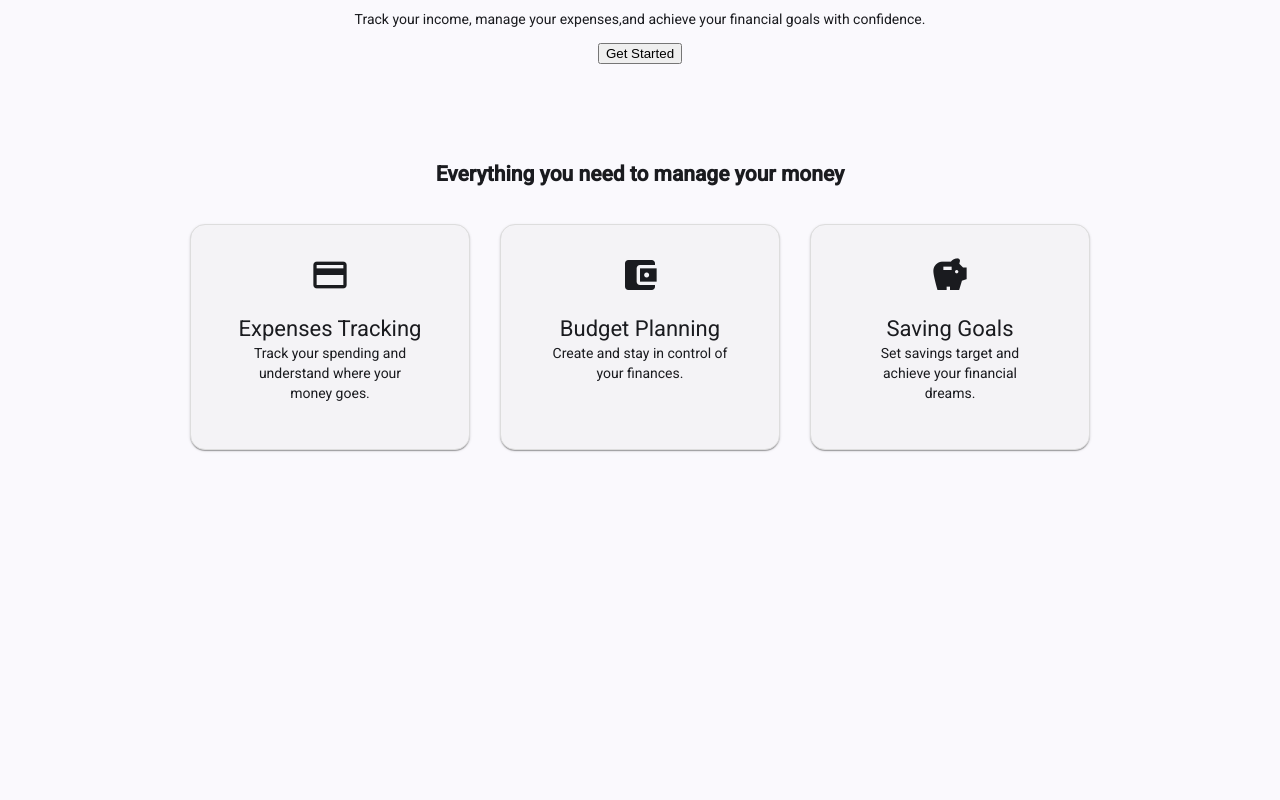
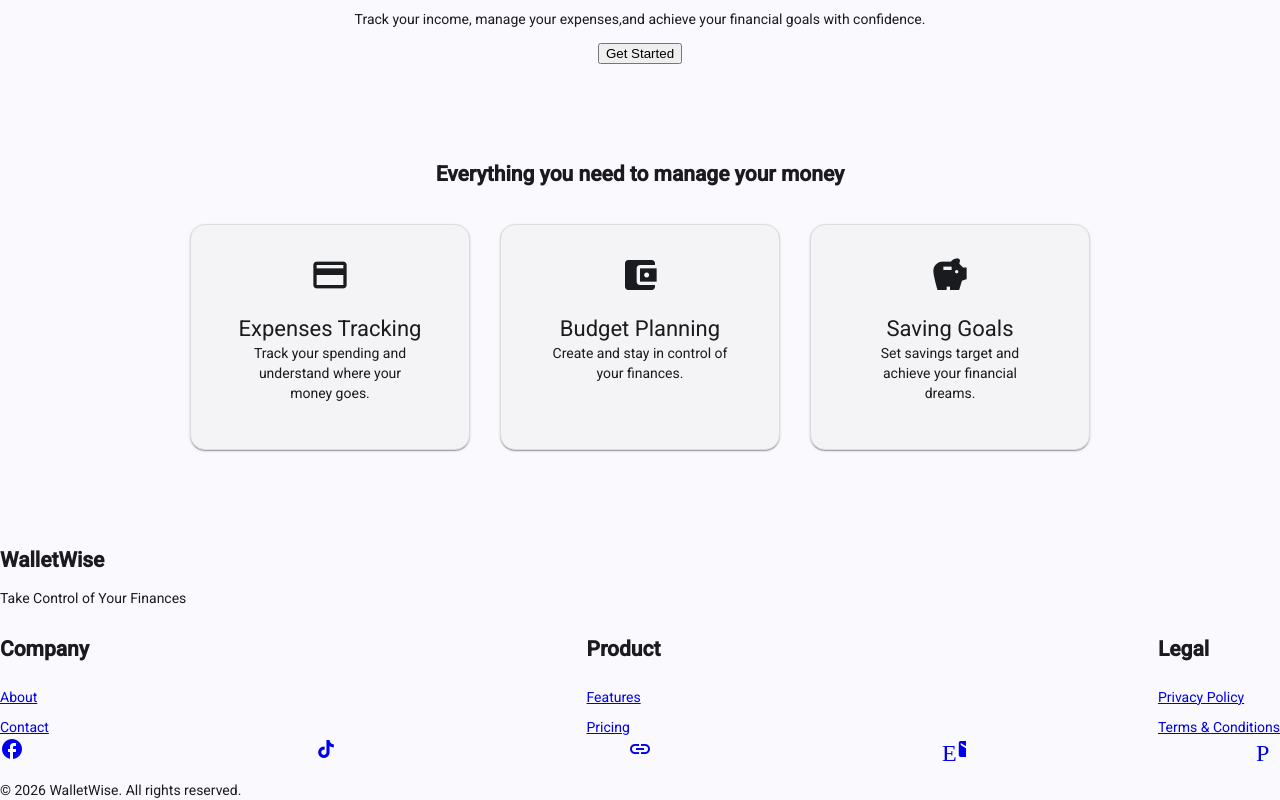
Before and after one commit to Nhlalala23/WalletWise, an Angular app: page / in a window 1280 px wide. Shown: the part 244-1044 px from the top of the page. Before the commit the page ends 800 px from the top, so only its background shows below. Built offline with nearby package versions, Linux system fonts and the light colour scheme.

Commit message:
:feat:add reusable footer component

```diff
--- /dev/null
+++ b/src/app/footer/footer.css
@@ -0,0 +1,30 @@
+.footer{
+    justify-content:space-between;
+    align-items:center;
+}
+.content-container{
+    display:flex;
+    justify-content:space-between;
+
+}
+
+
+/* .footer p{
+    width:600px;
+    margin:auto;
+    font-size:1.2rem;
+    margin-bottom: 40px;
+    line-height: 1.8;
+} */
+.footer-links{
+   display:flex;
+   flex-direction:column;
+    align-items:flex-start;
+    gap: 10px;
+}
+.footer-icons{
+    display:flex;
+    justify-content:space-between;
+    align-items:center;
+    gap: 2px;
+}
--- /dev/null
+++ b/src/app/footer/footer.html
@@ -0,0 +1,41 @@
+<footer class="footer">
+        <div class ="footer-container">
+             <h2 >WalletWise</h2>
+            <p>Take Control of Your Finances</p>
+
+
+    </div>
+    <div class="content-container">
+        <div class="footer-links">
+            <h1>Company</h1>
+            <a href="#">About</a>
+            <a href="#">Contact</a>
+        </div>
+
+         <div class="footer-links">
+        <h1>Product</h1>
+        <a href="#">Features</a>
+        <a href="#">Pricing</a>
+    </div>
+
+    <div class="footer-links">
+        <h1>Legal</h1>
+        <a href="#">Privacy Policy</a>
+        <a href="#">Terms & Conditions</a>
+    </div>
+    </div>
+
+
+    <div class="footer-icons">
+        <a href="#"><mat-icon>facebook</mat-icon></a>
+        <a href="#"><mat-icon>tiktok</mat-icon></a>
+        <a href="#"><mat-icon>linkedin</mat-icon></a>
+        <a href="#"><mat-icon>Email</mat-icon></a>
+        <a href="#"><mat-icon>Phone</mat-icon></a>
+    </div>
+
+    <div class="footer-bottom">
+        <p>&copy; 2026 WalletWise. All rights reserved.</p>
+    </div>
+
+</footer>
--- /dev/null
+++ b/src/app/footer/footer.ts
@@ -0,0 +1,12 @@
+import { Component } from '@angular/core';
+import { MatIconModule } from '@angular/material/icon';
+
+@Component({
+  selector: 'app-footer',
+  imports: [MatIconModule],
+  templateUrl: './footer.html',
+  styleUrl: './footer.css',
+})
+export class Footer {
+
+}
--- a/src/app/landing/landing.css
+++ b/src/app/landing/landing.css
@@ -52,6 +52,7 @@
     display:flex;
     justify-content:center;
     gap: 30px;
+    text-align:center;
 }
 .feature-card{
     width:280px;
--- a/src/app/landing/landing.html
+++ b/src/app/landing/landing.html
@@ -66,3 +66,7 @@
     </div>
 
 </section>
+
+<section class="footer">
+    <app-footer></app-footer>
+</section>
--- a/src/app/landing/landing.ts
+++ b/src/app/landing/landing.ts
@@ -1,11 +1,13 @@
 import { Component } from '@angular/core';
 import { MatCardModule } from '@angular/material/card';
 import { MatIconModule } from '@angular/material/icon';
+import { Footer } from "../footer/footer";
 
 @Component({
   selector: 'app-landing',
   imports: [MatCardModule,
-    MatIconModule],
+    MatIconModule,
+     Footer],
   templateUrl: './landing.html',
   styleUrl: './landing.css',
 })
```
Also changed, not shown: 1 other file (tests, documents, lock files or other folders).
